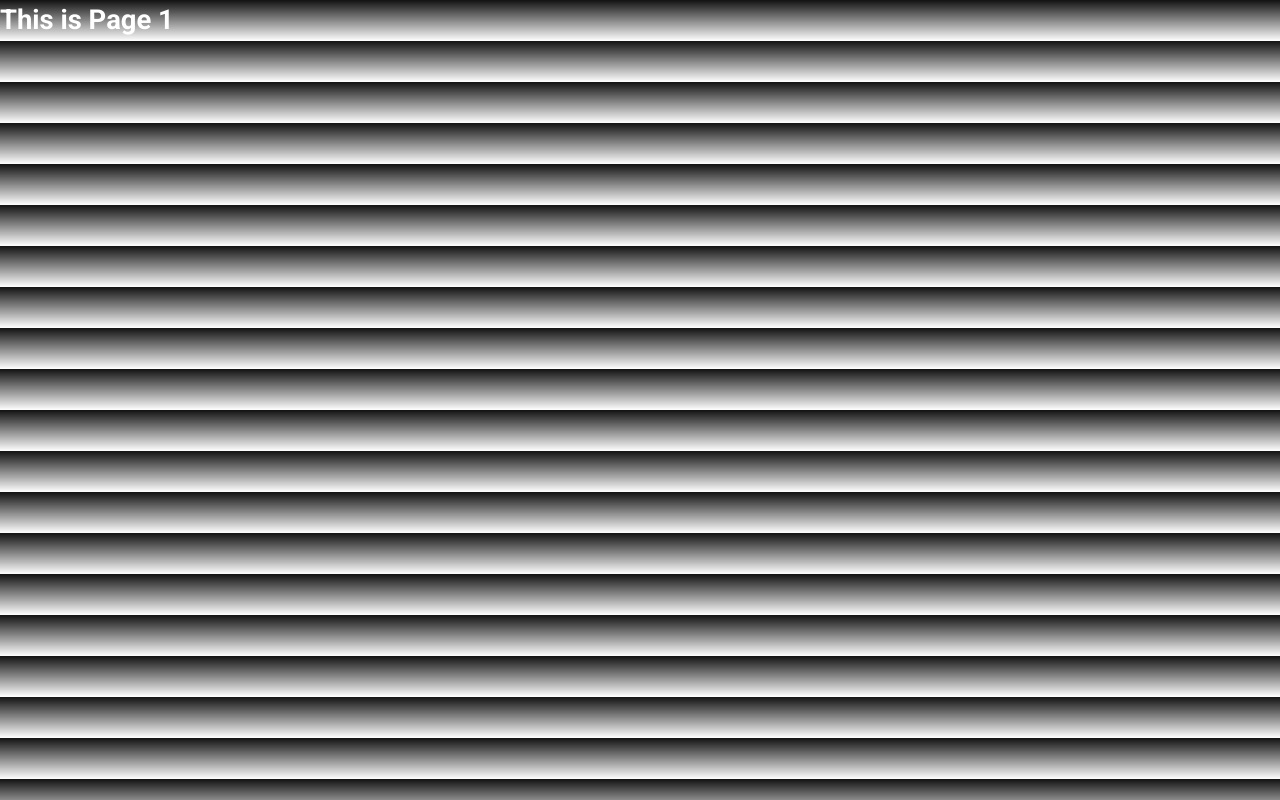
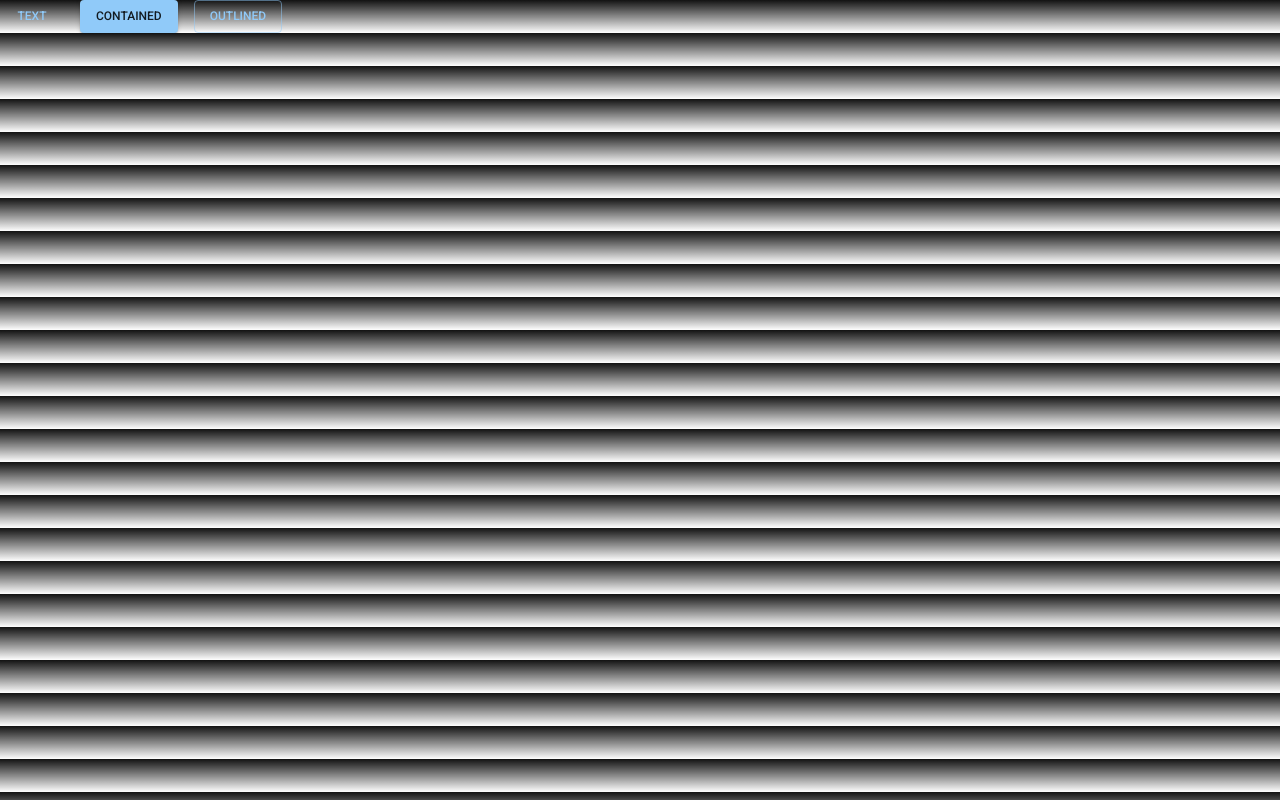
Before and after one commit to isurucuma/NodeHunters_Celestigo, a Next.js app in the folder frontend/: page /page2 in a window 1280 px wide. Built offline with nearby package versions, Linux system fonts and the light colour scheme.

Commit message:
fix style structure

```diff
--- a/frontend/src/app/page1/page.tsx
+++ b/frontend/src/app/page1/page.tsx
@@ -1,6 +1,6 @@
 "use client"
 import React from 'react';
-import CustomButton from '@/components/atoms/Button/Button';
+import Button  from '@/components/atoms/Button/Button';
 
 const Page1 = () => {
   const handleClick = () => {
@@ -10,7 +10,7 @@
   return (
     <div>
       <h1>Page 1</h1>
-      <CustomButton onClick={handleClick}>Click me</CustomButton>
+      <Button  onClick={handleClick}>Click me</Button >
     </div>
   );
 };
--- a/frontend/src/app/page2/page.tsx
+++ b/frontend/src/app/page2/page.tsx
@@ -1,13 +1,35 @@
-import React from 'react';
-import CustomButton from '@/components/atoms/Button/Button';
+// import React from 'react';
+// import CustomButton from '@/components/atoms/Button/Button';
 
-const Page1 = () => {
+// const Page1 = () => {
+//   return (
+//     <div>
+//       <h1>This is Page 1</h1>
+//       {/* <CustomButton label="Click me!" /> */}
+//     </div>
+//   );
+// };
+
+// export default Page1;
+
+"use client"
+import * as React from "react";
+import Stack from "@mui/material/Stack";
+import Button from "@mui/material/Button";
+
+export default function BasicButtons() {
   return (
-    <div>
-      <h1>This is Page 1</h1>
-      {/* <CustomButton label="Click me!" /> */}
-    </div>
+    <Stack spacing={2} direction="row">
+      <Button
+        onClick={() => {
+          alert("clicked");
+        }}
+        variant="text"
+      >
+        Text
+      </Button>
+      <Button variant="contained">Contained</Button>
+      <Button variant="outlined">Outlined</Button>
+    </Stack>
   );
-};
-
-export default Page1;
+}
--- a/frontend/src/components/atoms/Button/Button.tsx
+++ b/frontend/src/components/atoms/Button/Button.tsx
@@ -1,6 +1,7 @@
+"use client"
 import React from 'react';
 import Button from '@mui/material/Button';
-import  buttonStyles from './ButtonStyles';
+import buttonStyles from './ButtonStyles';
 
 interface ButtonProps {
   children: React.ReactNode;
--- a/frontend/src/components/atoms/Button/ButtonStyles.ts
+++ b/frontend/src/components/atoms/Button/ButtonStyles.ts
@@ -1,6 +1,6 @@
 const buttonStyles = {
   root: {
-    background: 'blue',
+    background: 'red',
     color: 'white',
     padding: '10px 20px',
     border: 'none',
```
